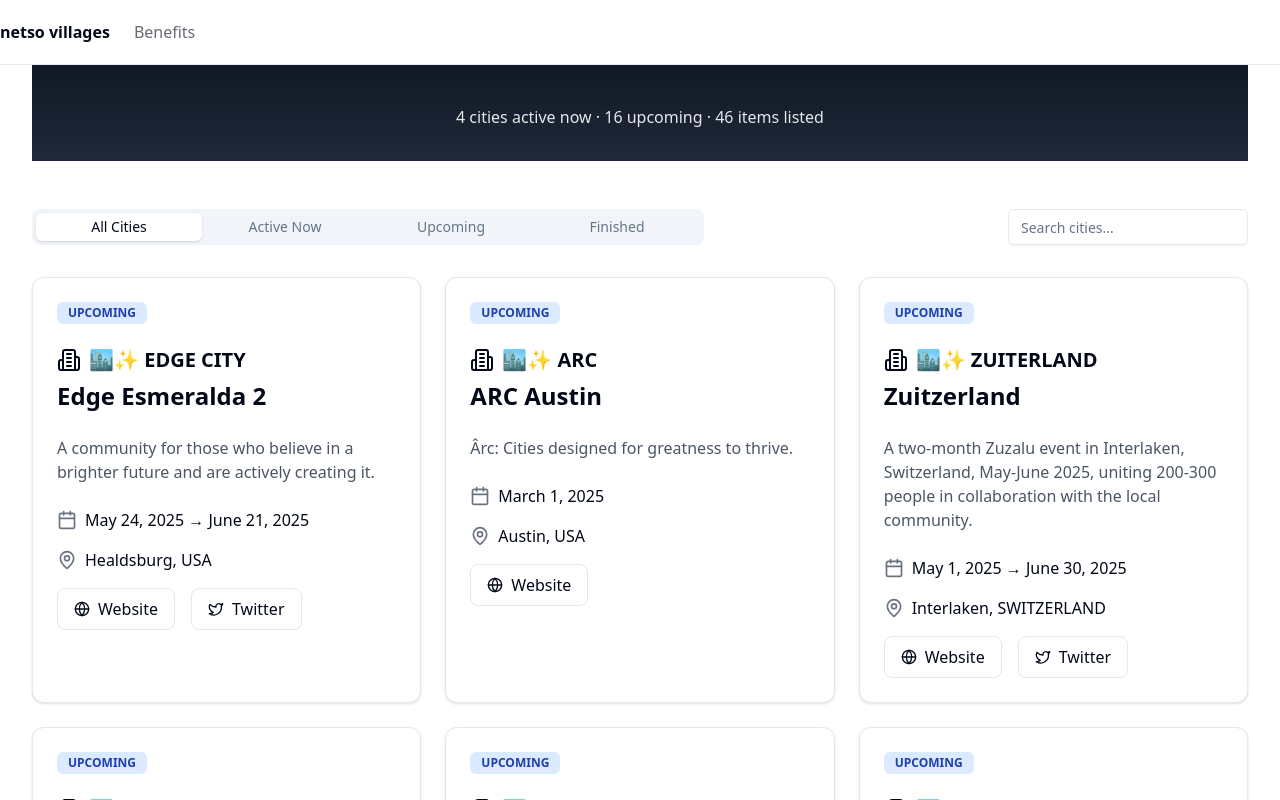
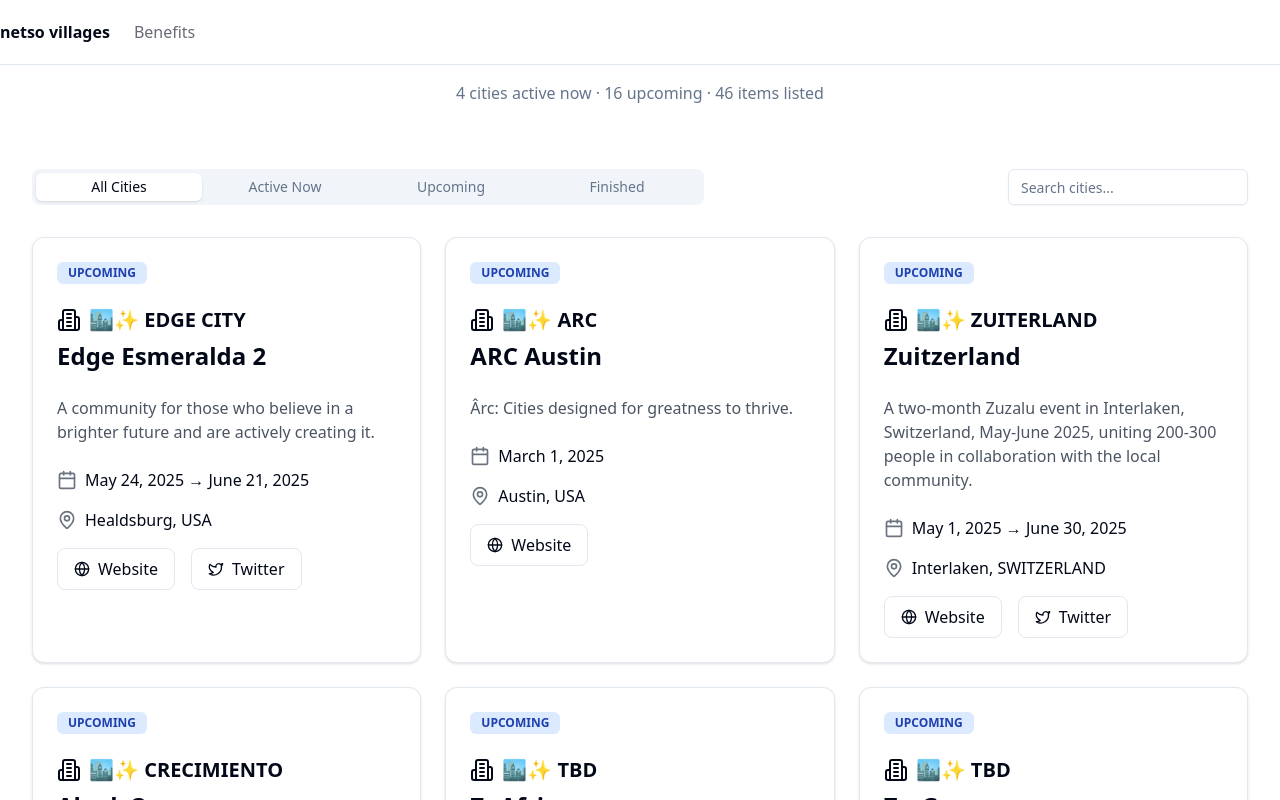
Before and after one commit to tropicalchancer/netsos, a Next.js app: page / in a window 1280 px wide. Shown: the top 800 px of the page. Built offline with nearby package versions, Linux system fonts and the light colour scheme.

Commit message:
fix up some button issues

```diff
--- a/app/page.tsx
+++ b/app/page.tsx
@@ -1,6 +1,5 @@
 // app/page.tsx
 import { CitiesGrid } from "./cities-grid"
-import { IndexHeader } from "@/components/ui/index-header"
 import { popupCities } from "@/data/popup-cities"
 import { NavigationLayout } from "@/components/layout/navigation-layout";
 
@@ -11,10 +10,9 @@ export default function Home() {
   return (
     <NavigationLayout>
       <div>
-        <IndexHeader
-          description={`${activeCount} cities active now · ${upcomingCount} upcoming`}
-          count={popupCities.length}
-        />
+        <div className="text-center py-4 text-muted-foreground">
+          {activeCount} cities active now · {upcomingCount} upcoming · {popupCities.length} items listed
+        </div>
         <section className="py-8 md:py-12">
           <CitiesGrid />
         </section>
```
Also changed, not shown: components/layout/site-header.tsx (+0 -7 lines).
